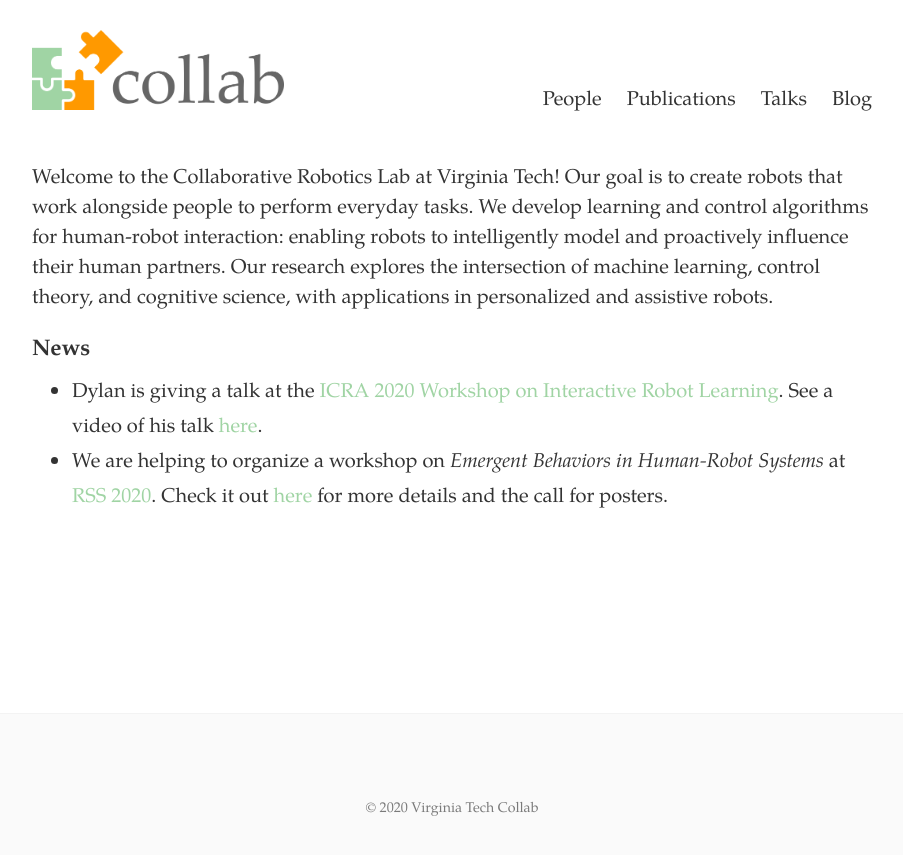
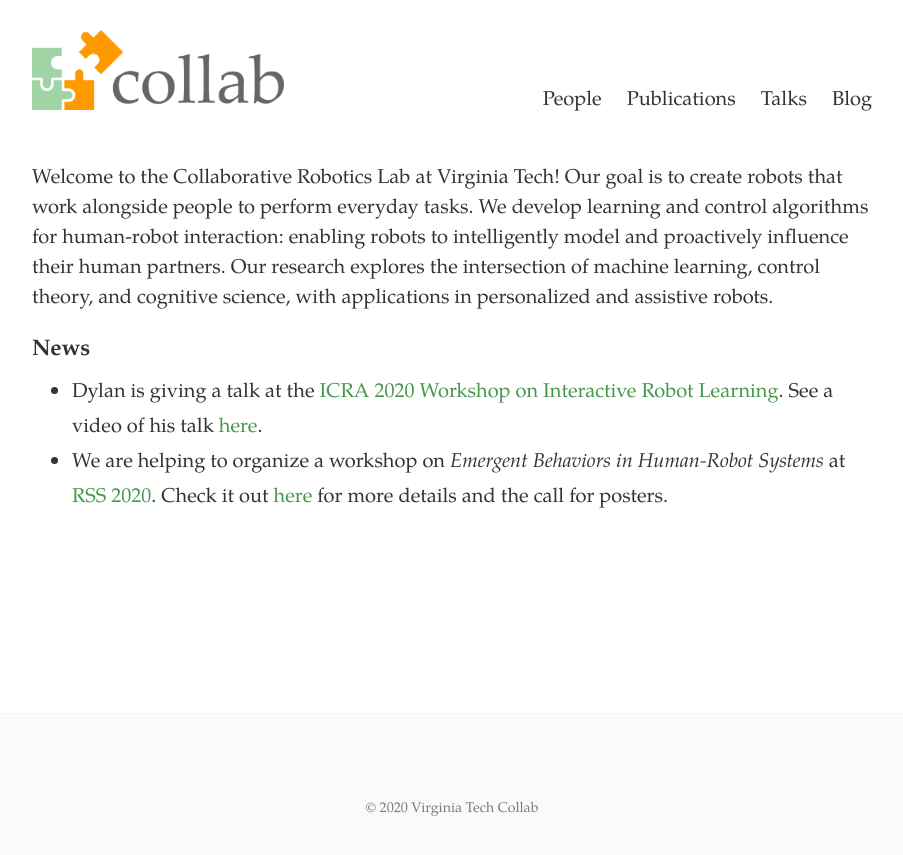
Before and after one commit to VT-Collab/vt-collab.github.io, a Jekyll site: the page built from index.html, in a window 1280 px wide. Shown: the top 855 px of the page, without its empty margins (188-1091 px from the left). Built offline with Jekyll 4.4.1, drawn with Linux system fonts in a browser that asks for light colours.

Commit message:
darken links

```diff
--- a/_sass/_variables.scss
+++ b/_sass/_variables.scss
@@ -56,7 +56,7 @@ $darken-3: rgba(#000,.25) !default;
 $darken-4: rgba(#000,.5) !default;
 
 // Links
-$link-color: $dylan-green;
+$link-color: darken($dylan-green, 30%);
 $link-hover-color: black;
 
 // Breakpoints
```
